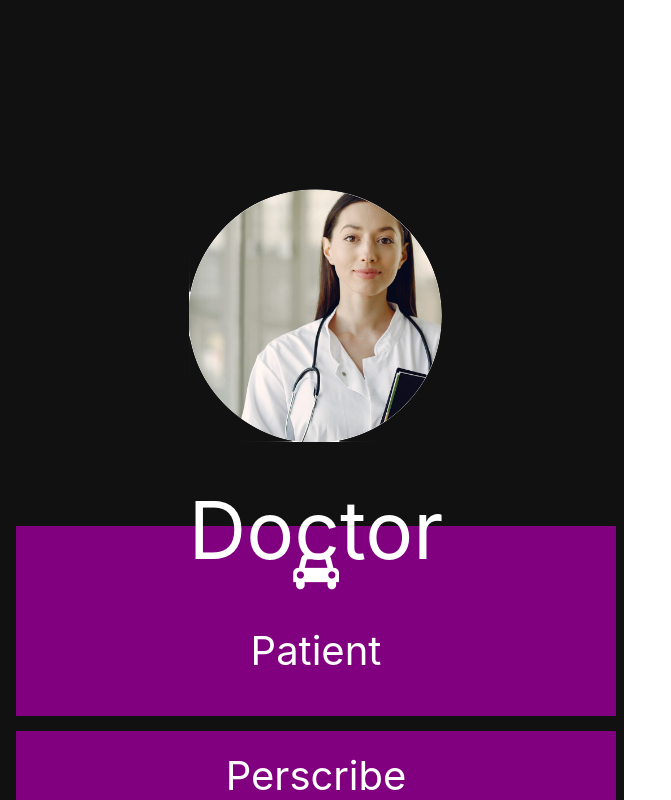
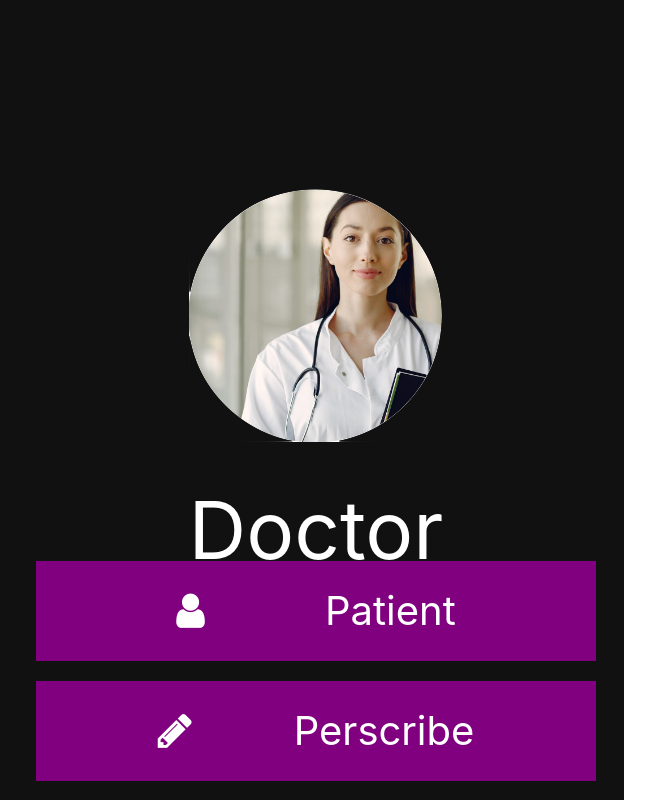
Before and after one commit to jakegoodman01/MedRX, a plain HTML site: page doctor.html in a window 1280 px wide. Shown: the whole page, without its empty margins (0-671 px from the left). Drawn offline with Linux system fonts and the light colour scheme.

Commit message:
made nav bar

```diff
--- a/doctor.css
+++ b/doctor.css
@@ -37,20 +37,26 @@
 
 .nav-buttons {
   position: relative;
+  margin-bottom: 15px;
+  padding-top: 50px;
+  padding-bottom: 15px;
+  padding-top: 15px;
+  font-size: 40px;
+  text-align: center;
+  align-self: center;
 }
 
 .button {
-  align-self: center;
-  text-align: center;
-  font-size: 40px;
+  margin: 20px;
+  padding: 20px;
   background-color: purple;
-  margin-bottom: 15px;
-  padding-bottom: 15px;
-  padding-top: 15px;
+  display: flex;
+  justify-content: space-evenly;
+  align-items: center;
 }
 
-.hor {
-  display: inline-block;
+.button a {
+  color: white;
 }
 
 /* When you mouse over the navigation links, change their color */
--- a/doctor.html
+++ b/doctor.html
@@ -6,18 +6,31 @@
     <meta name="viewport" content="width=device-width, initial-scale=1" />
     <link rel="stylesheet" href="css/uikit.min.css" />
     <link rel="stylesheet" href="doctor.css" />
-    <link rel="stylesheet" href="https://cdnjs.cloudflare.com/ajax/libs/font-awesome/4.7.0/css/font-awesome.min.css">
+    <link
+      rel="stylesheet"
+      href="https://cdnjs.cloudflare.com/ajax/libs/font-awesome/4.7.0/css/font-awesome.min.css"
+    />
     <script src="js/uikit.min.js"></script>
     <script src="js/uikit-icons.min.js"></script>
   </head>
   <body>
-  <div>
-    <div class="sidenav">
+    <div>
+      <div class="sidenav">
         <div class="nav-profile">
-            <img src="doc.png"/>
-            <h1>Doctor</h1>
+          <img src="doc.png" />
+          <h1>Doctor</h1>
         </div>
-        <div class"nav-buttons">
+        <div class="nav-buttons">
+          <!--
+          <ul>
+            <li><i class="fa fa-user"></i><a href="#">Patient</a></li>
+            <li><i class="fa fa-pencil"></i><a href="#">Perscribe</a></li>
+            <li>
+              <i class="fa fa-sticky-note"></i><a href="#">Documentation</a>
+            </li>
+          </ul>
+
+          <!--
             <div class="button">
                 <div class="hor">
                     <i class="fa fa-car"></i>
@@ -26,8 +39,20 @@
             </div>
             <div class="button">Perscribe</div>
             <div class="button">Documentation</div>
+            -->
+          <div class="button">
+            <i class="fa fa-user"></i><a href="#">Patient</a>
+          </div>
+
+          <div class="button">
+            <i class="fa fa-pencil"></i><a href="#">Perscribe</a>
+          </div>
+
+          <div class="button">
+            <i class="fa fa-sticky-note"></i><a href="#">Documentation</a>
+          </div>
         </div>
+      </div>
     </div>
-  </div>
   </body>
 </html>
```
